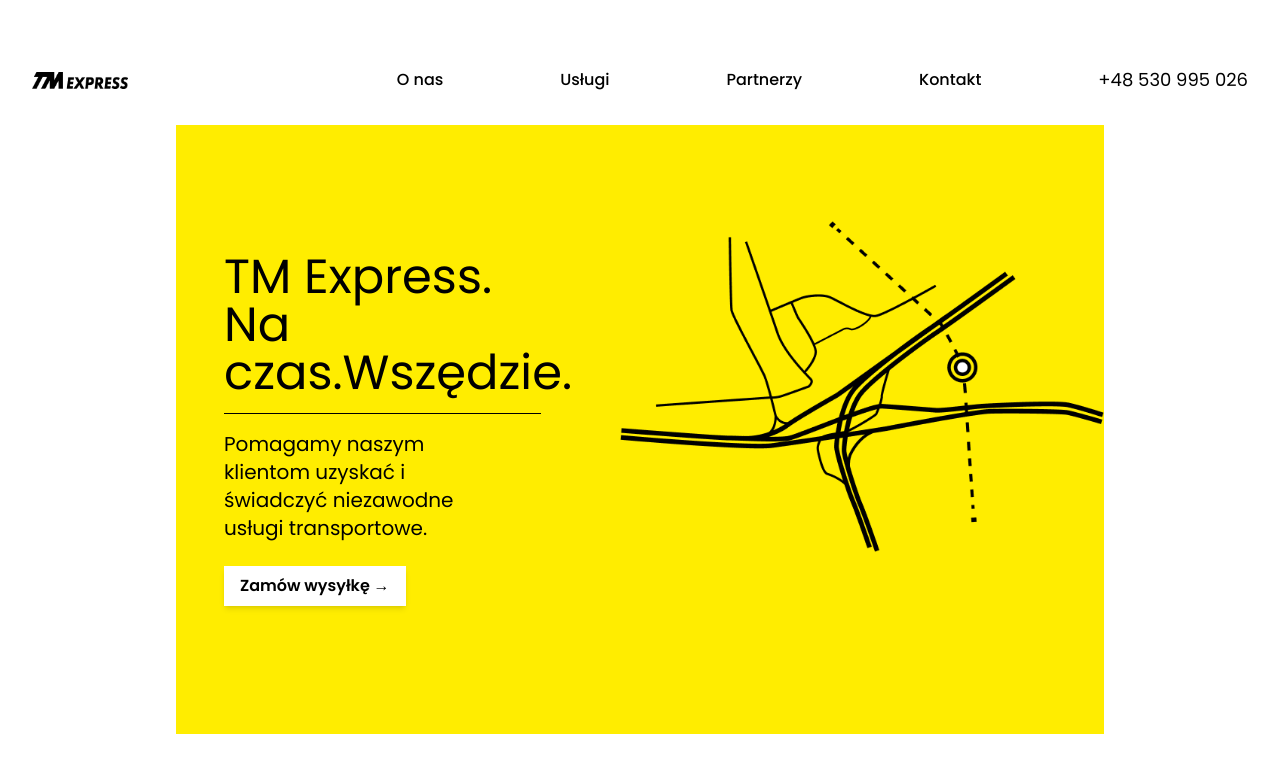
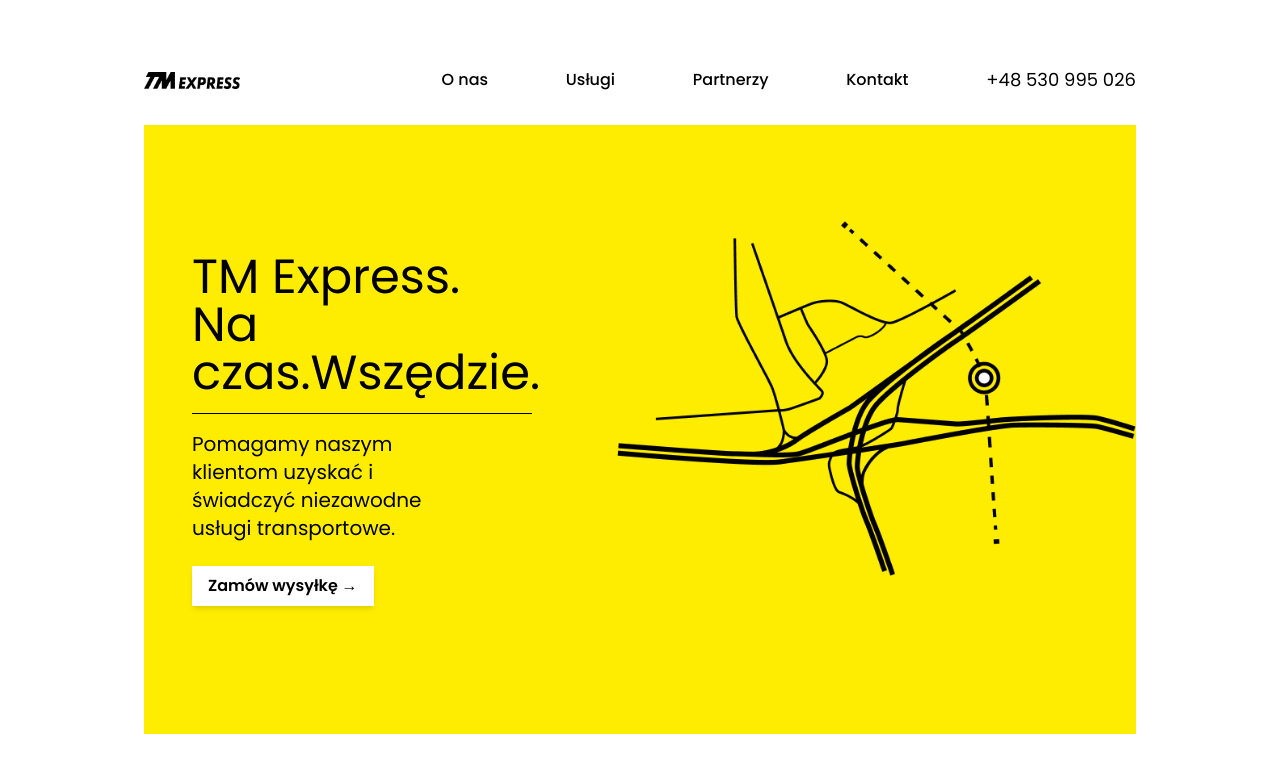
Before and after one commit to MarekSwiechowicz/tmexpress, a Next.js app: page / in a window 1280 px wide. Shown: the top 772 px of the page. Built offline with nearby package versions, Linux system fonts and the light colour scheme.

Commit message:
sticky navbar + CSS scrolling

```diff
--- a/app/layout.tsx
+++ b/app/layout.tsx
@@ -28,9 +28,7 @@
         <link rel="icon" href={metadata.icons.icon} />
       </head>
       <body className={`${poppins.variable} antialiased`}>
-        <div className="max-w-[1366px] mx-auto px-4 sm:px-6 lg:px-8">
-          {children}
-        </div>
+        <div className="">{children}</div>
       </body>
     </html>
   );
--- a/app/page.tsx
+++ b/app/page.tsx
@@ -9,7 +9,6 @@
 import TestimonialCarousel from "@/components/TestimonialCarousel";
 import Truck from "@/components/truck";
 import Uslugi from "@/components/Uslugi";
-import WrapperComponent from "@/components/WrapperComponent";
 
 export default function Home() {
   return (
--- a/components/ContactForm.tsx
+++ b/components/ContactForm.tsx
@@ -50,7 +50,7 @@
   return (
     <div
       id="section4"
-      className="flex justify-center items-center pb-24 lg:pb-44"
+      className="flex justify-center items-center pb-24 lg:pb-44 scroll-mt-24 lg:scroll-mt-32"
     >
       <div className="w-full lg:p-12 px-4 py-16 lg:grid lg:grid-cols-2 lg:gap-8 bg-gray-200">
         <div className="flex flex-col">
--- a/components/Navbar/NavBar.tsx
+++ b/components/Navbar/NavBar.tsx
@@ -40,7 +40,7 @@
 
   return (
     <>
-      <header className="w-full font-medium flex items-center justify-between pt-9 lg:pt-14 pb-5">
+      <header className="w-full font-medium flex items-center justify-between pt-9 lg:pt-14 pb-5 px-4 md:px-12 lg:px-36 sticky top-0 z-50 bg-white ">
         <div className="flex-[0.3]">
           <div className="py-4 w-24">
             <Image src={Logo} alt="logo" />
@@ -64,7 +64,7 @@
       {/* Conditionally rendering the mobile menu */}
       <section
         id="mobile-menu"
-        className={`absolute top-24 right-1 lg-top-28 bg-white w-full text-5xl flex flex-col justify-center transition-all duration-300 z-50  ${
+        className={`fixed top-24 right-0 bg-white w-full text-5xl flex flex-col justify-center transition-all duration-300 z-40 ${
           isOpen ? "block" : "hidden"
         }`}
       >
@@ -74,7 +74,7 @@
               key={link.href}
               href={link.href}
               className="w-full text-center py-6 hover:opacity-90"
-              onClick={() => setIsOpen(false)} // Close the menu after clicking the link
+              onClick={() => setIsOpen(false)}
             >
               {link.title}
             </a>
--- a/components/Uslugi.tsx
+++ b/components/Uslugi.tsx
@@ -80,7 +80,7 @@
   return (
     <div
       id="section2"
-      className="flex flex-col xl:flex-row bg-customGray pl-4 pr-4 lg:pl-36 pt-14 lg:pt-16 lg:pr-36 "
+      className="flex flex-col xl:flex-row bg-customGray pl-4 pr-4 lg:pl-36 pt-14 lg:pt-16 lg:pr-36 scroll-mt-24 lg:scroll-mt-32"
     >
       <div className="lg:flex-[0.25] text-5xl pb-8 font-bold">Usługi</div>
       <div className="lg:flex-[0.75]">
--- a/components/truck.tsx
+++ b/components/truck.tsx
@@ -5,7 +5,10 @@
 
 export default function truck() {
   return (
-    <div id="section1" className="flex flex-col lg:flex-row-reverse">
+    <div
+      id="section1"
+      className="flex flex-col lg:flex-row-reverse scroll-mt-24 lg:scroll-mt-32"
+    >
       <div className="w-full lg:w-1/2">
         <Image
           src={Truck}
```
Also changed, not shown: components/Partners.tsx (+1 -1 lines).
